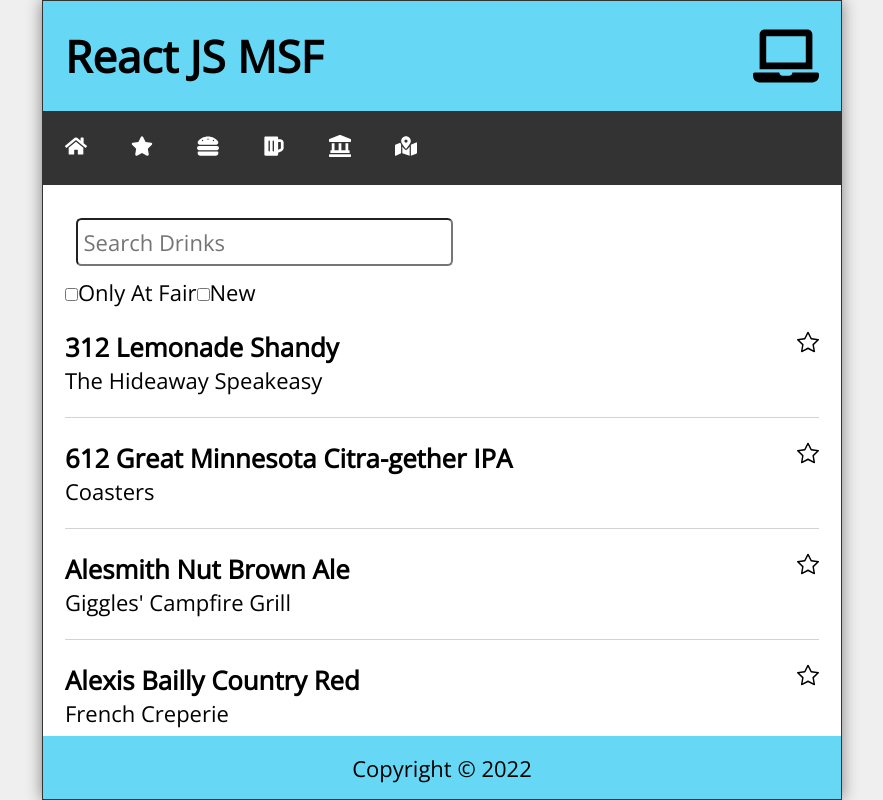
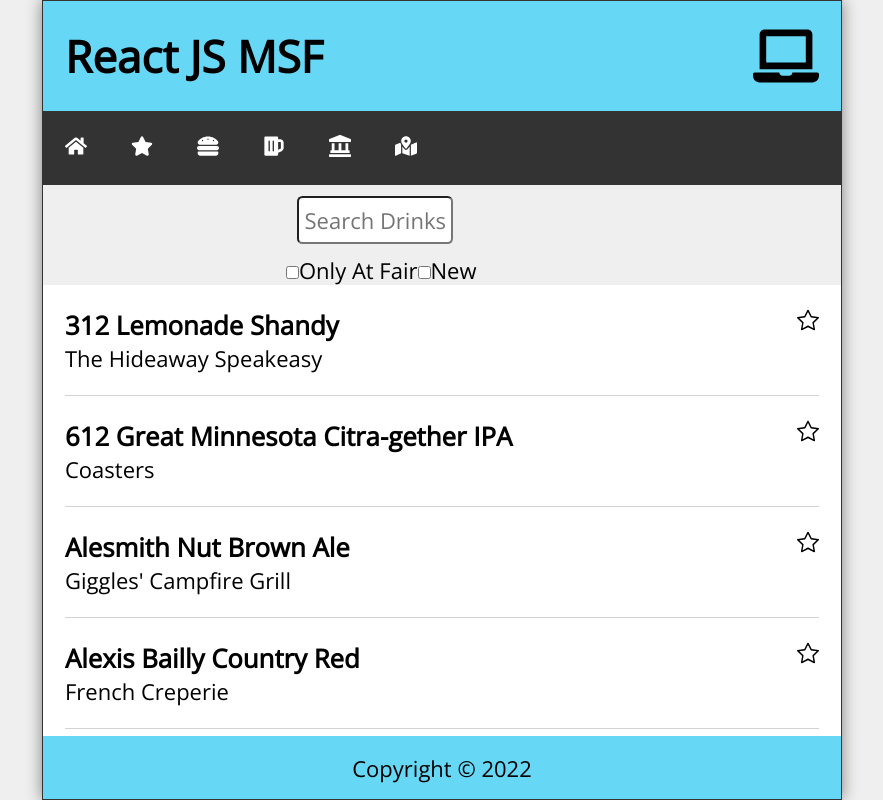
Before and after one commit to RobThomas68/MinnesotaStateFair, a React (Create React App) app: page /drinks in a window 1280 px wide. Shown: the whole page, without its empty margins (198-1081 px from the left). Built offline with nearby package versions, Linux system fonts and the light colour scheme.

Commit message:
renamed drink related pages to follow naming convention of other pages

```diff
--- a/src/DrinkPage.js
+++ b/src/DrinkDetails.js
@@ -4,7 +4,7 @@
 
 import { BsStarFill, BsStar } from 'react-icons/bs'
 
-const DrinkPage = () => {
+const DrinkDetails = () => {
     const { drinks, vendors, isFavorite, onFavoriteClick } = useContext(DataContext);
     const { id } = useParams();
     const drink = drinks.find((drink) => drink.id.toString() === id);
@@ -52,4 +52,4 @@
     );
 };
 
-export default DrinkPage;
+export default DrinkDetails;
--- /dev/null
+++ b/src/DrinkFeed.js
@@ -0,0 +1,13 @@
+import DrinkFeedItem from './DrinkFeedItem';
+
+const DrinkFeed = ({ feedItems }) => {
+    return (
+        <>
+            {feedItems.map(feedItem => (
+                <DrinkFeedItem key={feedItem.id} feedItem={feedItem} />
+            ))}
+        </>
+    )
+}
+
+export default DrinkFeed
--- a/src/FeedItem.js
+++ b/src/DrinkFeedItem.js
@@ -17,8 +17,11 @@
                         <h3>{feedItem.name}</h3>
                     </Link>
                     <div className="push">
-                        {isFavorite(feedItem)  && <BsStarFill onClick={() => onFavoriteClick(feedItem)} role="button" tabIndex="0" />}
-                        {!isFavorite(feedItem) && <BsStar     onClick={() => onFavoriteClick(feedItem)} role="button" tabIndex="0" />}
+                        {
+                            isFavorite(feedItem) ?
+                                <BsStarFill onClick={() => onFavoriteClick(feedItem)} role="button" tabIndex="0" /> :
+                                <BsStar     onClick={() => onFavoriteClick(feedItem)} role="button" tabIndex="0" />
+                        }
                     </div>
                 </div>
 
--- a/src/Drinks.js
+++ b/src/Drinks.js
@@ -1,4 +1,4 @@
-import Feed from "./Feed";
+import DrinkFeed from "./DrinkFeed";
 
 import { useContext } from "react";
 import DataContext from "./context/DataContext";
@@ -23,8 +23,8 @@
     };
 
     return (
-        <main className="Drinks">
-            <div>
+        <>
+            <div className="searchBar">
                 <form
                     className="searchForm"
                     onSubmit={(e) => e.preventDefault()}
@@ -54,12 +54,14 @@
                 <label htmlFor="new">New</label>
             </div>
 
-            {searchResults.length ? (
-                <Feed feedItems={searchResults} />
-            ) : (
-                <p style={{ marginTop: "2rem" }}>No drinks to display.</p>
-            )}
-        </main>
+            <main className="Drinks">
+                {searchResults.length ? (
+                    <DrinkFeed feedItems={searchResults} />
+                ) : (
+                    <p style={{ marginTop: "2rem" }}>No drinks to display.</p>
+                )}
+            </main>
+        </>
     );
 };
 
--- a/src/Feed.js
+++ /dev/null
@@ -1,13 +0,0 @@
-import FeedItem from './FeedItem';
-
-const Feed = ({ feedItems }) => {
-    return (
-        <>
-            {feedItems.map(feedItem => (
-                <FeedItem key={feedItem.id} feedItem={feedItem} />
-            ))}
-        </>
-    )
-}
-
-export default Feed
```
